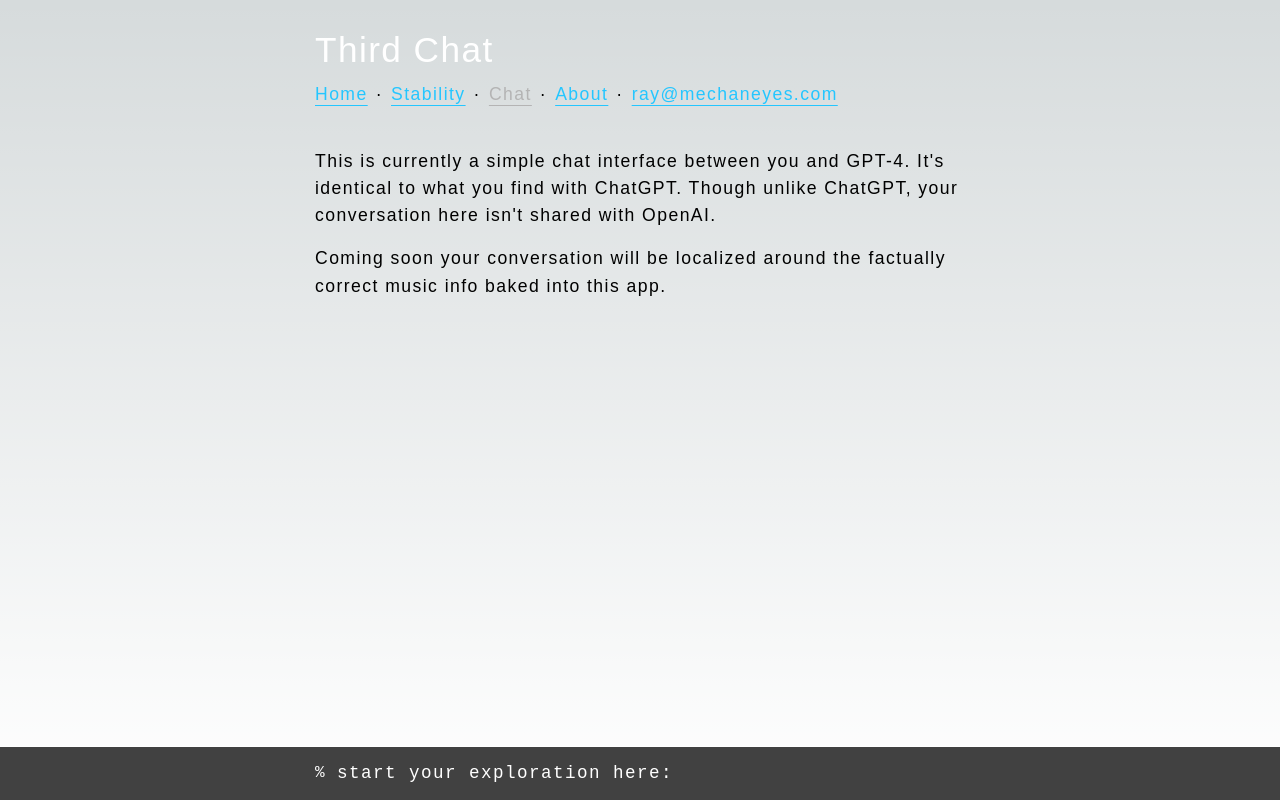
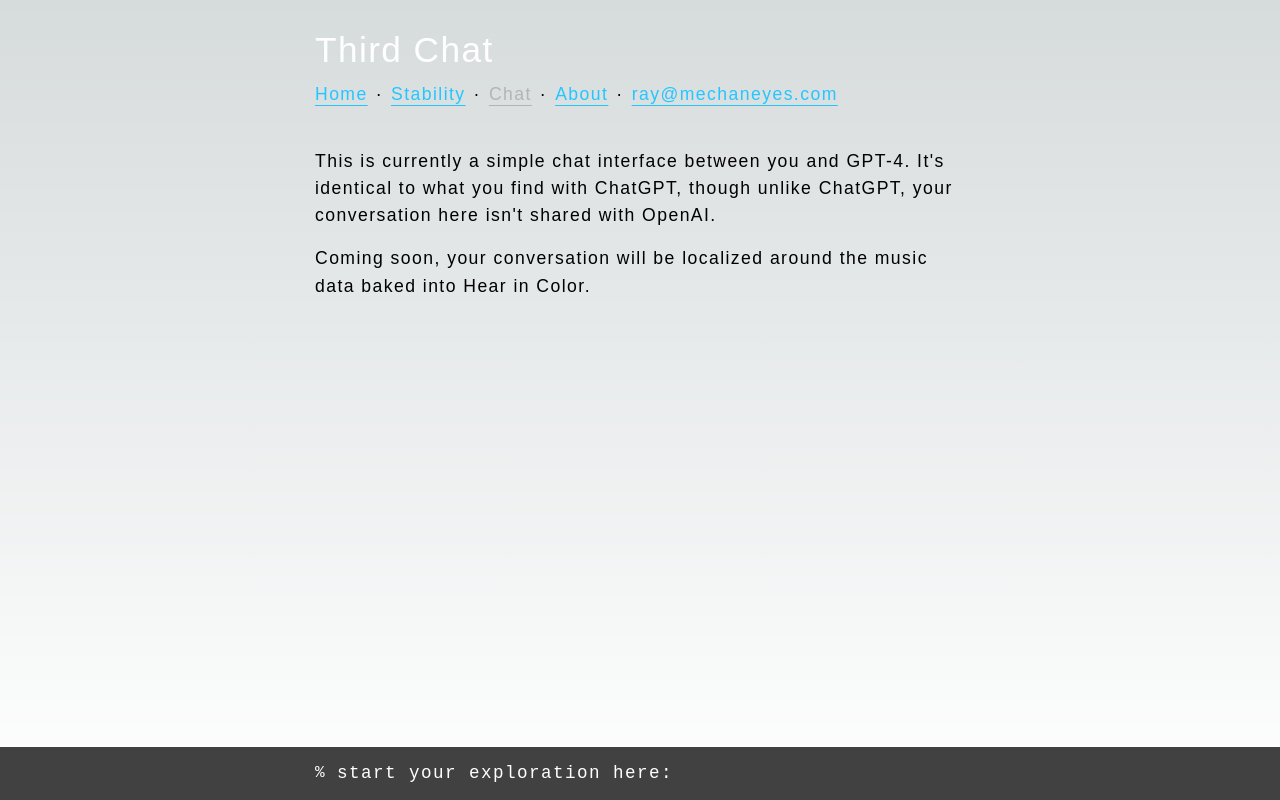
Before and after one commit to mechaneyes/aframe, a Next.js app: page /chat in a window 1280 px wide. Built offline with nearby package versions, Linux system fonts and the light colour scheme; a web font is replaced by a local one.

Commit message:
npm uninstall mui bullshit + chat rework
+ had to rework ChatCard.js and its associated Sass
+ did this because i stripped out all the mui bullshit:
+ @emotion/react
+ @emotion/styled
+ @mui/material
+ @mui/styled-engine-sc

```diff
--- a/app/chat/page.js
+++ b/app/chat/page.js
@@ -172,7 +172,7 @@ export default function Chat() {
 
     axios
       // .post("http://127.0.0.1:5000/image", newPrompt, {
-      //   .post("http://localhost:3001/chat", newPrompt, {
+      // .post("http://localhost:3001/chat", newPrompt, {
       // .post("https://thirdeyes-flask-dev.vercel.app/chat", newPrompt, {
       .post("https://third-eyes-flask.vercel.app/chat", newPrompt, {
         timeout: 90000,
@@ -232,13 +232,13 @@ export default function Chat() {
           ))}
         </div>
         <p className="chat-info">
-          Coming soon your conversation will be localized around the factually
-          correct music info baked into this app.
+          Coming soon, your conversation will be localized around the music data
+          baked into Hear in Color.
         </p>
         <p>
-          This is currently a simple chat interface between you and GPT-4. It&apos;s
-          identical to what you find with ChatGPT. Though unlike ChatGPT, your
-          conversation here isn&apos;t shared with OpenAI.
+          This is currently a simple chat interface between you and GPT-4.
+          It&apos;s identical to what you find with ChatGPT, though unlike
+          ChatGPT, your conversation here isn&apos;t shared with OpenAI.
         </p>
         <Header page="chat" />
       </section>
--- a/app/styles/_chat.scss
+++ b/app/styles/_chat.scss
@@ -40,11 +40,11 @@
   display: flex;
   flex-direction: column;
 
-  .MuiPaper-root.chat-card {
+  .chat-card {
     width: 80%;
     margin-bottom: 24px;
     padding: 16px 16px 24px;
-    border-color: #9b9b9b;
+    border: 1px solid #9b9b9b;
     border-radius: 16px;
 
     h5 {
--- a/components/Chat/ChatCard.js
+++ b/components/Chat/ChatCard.js
@@ -1,5 +1,4 @@
 import { useState, useEffect } from "react";
-import Card from "@mui/material/Card";
 
 const ChatCard = (props) => {
   const { text, position, date, initTime, newCardAdded } = props;
@@ -29,8 +28,7 @@ const ChatCard = (props) => {
 
   return (
     <>
-      <Card
-        variant="outlined"
+      <div
         className={`chat-card chat-card--${position}`}
       >
         <h5>{position === 0 ? "Third Eyes" : "Human"}</h5>
@@ -40,7 +38,7 @@ const ChatCard = (props) => {
             ? `${seconds} seconds ago`
             : `${minutes} minutes, ${seconds} seconds ago`}
         </p> */}
-      </Card>
+      </div>
     </>
   );
 };
--- a/package.json
+++ b/package.json
@@ -9,10 +9,6 @@
     "lint": "next lint"
   },
   "dependencies": {
-    "@emotion/react": "^11.11.1",
-    "@emotion/styled": "^11.11.0",
-    "@mui/material": "^5.13.7",
-    "@mui/styled-engine-sc": "^5.12.0",
     "@types/node": "20.2.4",
     "@types/react": "18.2.7",
     "@types/react-dom": "18.2.4",
```
Also changed, not shown: 1 other file (tests, documents, lock files or other folders).
